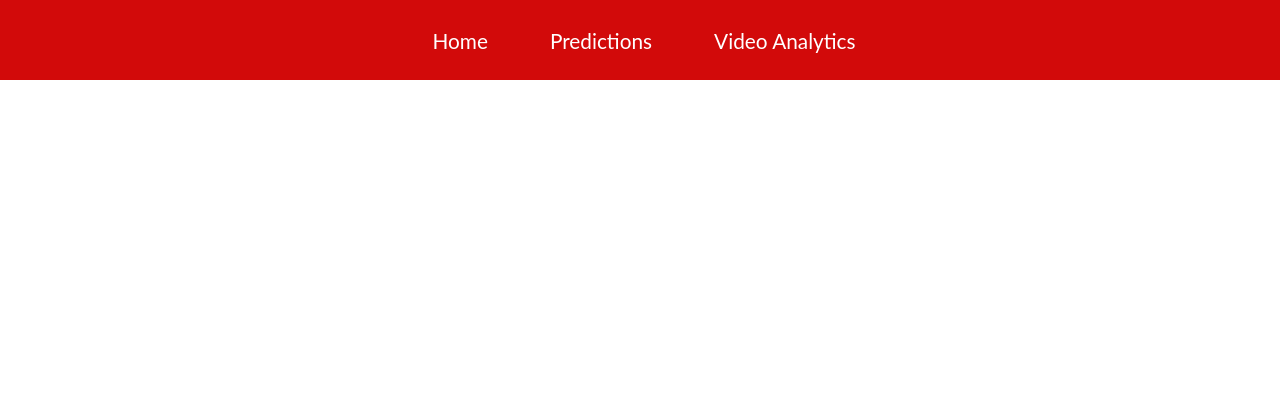
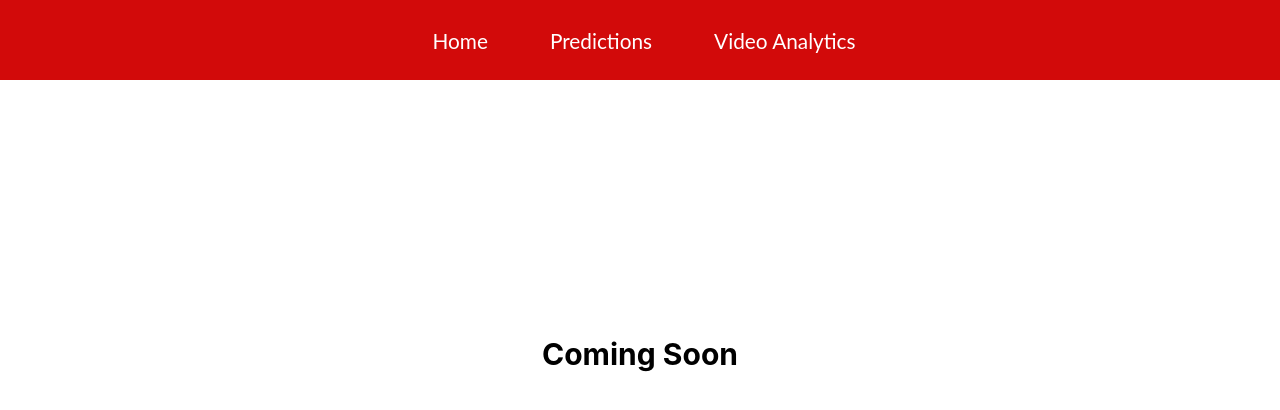
Before and after one commit to LakshaySoin/UFC_Analytics, a React (Create React App) app in the folder ufc_analytics/ufc_website/: page /UFC_Analytics/video-analytics in a window 1280 px wide. Shown: the top 410 px of the page. Built offline with nearby package versions, Linux system fonts and the light colour scheme.

Commit message:
fixed file paths

```diff
--- a/ufc_analytics/ufc_website/public/index.html
+++ b/ufc_analytics/ufc_website/public/index.html
@@ -2,14 +2,14 @@
 <html lang="en">
   <head>
     <meta charset="utf-8" />
-    <link rel="icon" href="%PUBLIC_URL%/UFC_logo.svg" />
+    <link rel="icon" href="%PUBLIC_URL%/UFC_logo.jpg" />
     <meta name="viewport" content="width=device-width, initial-scale=1" />
     <meta name="theme-color" content="#000000" />
     <meta
       name="description"
       content="Web site created using create-react-app"
     />
-    <link rel="apple-touch-icon" href="%PUBLIC_URL%/UFC_logo.svg" />
+    <link rel="apple-touch-icon" href="%PUBLIC_URL%/UFC_logo.jpg" />
     <!--
       manifest.json provides metadata used when your web app is installed on a
       user's mobile device or desktop. See https://developers.google.com/web/fundamentals/web-app-manifest/
--- a/ufc_analytics/ufc_website/src/App.js
+++ b/ufc_analytics/ufc_website/src/App.js
@@ -11,9 +11,9 @@ function App() {
       <Router>
         <Navbar />
         <Routes>
-          <Route path='./' exact element={<Home />} />
-          <Route path='./predictions' exact element={<Predictions />} />
-          <Route path='./video-analytics' exact element={<Videos />} />
+          <Route path='UFC_Analytics/' exact element={<Home />} />
+          <Route path='UFC_Analytics/predictions' exact element={<Predictions />} />
+          <Route path='UFC_Analytics/video-analytics' exact element={<Videos />} />
         </Routes>
       </Router>
     </>
--- a/ufc_analytics/ufc_website/src/Event.js
+++ b/ufc_analytics/ufc_website/src/Event.js
@@ -1,6 +1,5 @@
 import React, {useEffect, useState} from 'react'
 import './Event.css'
-import Papa from 'papaparse';
 
 const Event = (props) => {
     const title = props.title;
@@ -31,7 +30,7 @@ const Event = (props) => {
     useEffect(() => {
         const loadPredictions = async () => {
           try {
-            const response = await fetch(`UFC_Analytics/${event}.csv`);
+            const response = await fetch(`${event}.csv`);
             if (!response.ok) {
               throw new Error(`Failed to fetch: ${response.statusText}`);
             }
@@ -42,6 +41,7 @@ const Event = (props) => {
             // Now `parsedPredictions` is an array, so you can use .map
             parsedPredictions.map(prediction => {
                 console.log(`Red: ${prediction.RedFighter}, Blue: ${prediction.BlueFighter}, Result: ${prediction.Result}`);
+                return null;
             });
 
             setPredictions(parsedPredictions);
--- a/ufc_analytics/ufc_website/src/Home.js
+++ b/ufc_analytics/ufc_website/src/Home.js
@@ -11,8 +11,8 @@ function Home() {
         <h1 className='header'>Analytics</h1>
       </div>
       <div className='buttons'>
-        <Link to='/predictions' className='prediction-button'>Future Fight Predictions</Link>
-        <Link to='/video-analytics'className='video-analytics-button'>Video Analysis of Fights</Link>
+        <Link to='./predictions' className='prediction-button'>Future Fight Predictions</Link>
+        <Link to='./video-analytics'className='video-analytics-button'>Video Analysis of Fights</Link>
       </div>
     </div>
   )
--- a/ufc_analytics/ufc_website/src/Navbar.js
+++ b/ufc_analytics/ufc_website/src/Navbar.js
@@ -43,13 +43,13 @@ function Navbar() {
           </div>
           {link && <ul className={click ? 'nav-menu active' : 'nav-menu'}>
             <li className='nav-item'>
-              <Link to='/' className='nav-links' onClick={closeMobileMenu}>
+              <Link to='/UFC_Analytics' className='nav-links' onClick={closeMobileMenu}>
                 Home
               </Link>
             </li>
             <li className='nav-item'>
               <Link
-                to='/predictions'
+                to='/UFC_Analytics/predictions'
                 className='nav-links'
                 onClick={closeMobileMenu}
               >
@@ -58,7 +58,7 @@ function Navbar() {
             </li>
             <li className='nav-item'>
               <Link
-                to='/video-analytics'
+                to='/UFC_Analytics/video-analytics'
                 className='nav-links'
                 onClick={closeMobileMenu}
               >
--- /dev/null
+++ b/ufc_analytics/ufc_website/src/Videos.css
@@ -0,0 +1,6 @@
+.videos-text {
+    font-size: 30px;
+    text-align: center;
+    font-weight: bold;
+    margin-top: 20%;
+}
--- a/ufc_analytics/ufc_website/src/Videos.js
+++ b/ufc_analytics/ufc_website/src/Videos.js
@@ -1,8 +1,11 @@
 import React from 'react'
+import './Videos.css'
 
 function Videos() {
   return (
-    <div>Videos</div>
+    <div className='videos-text'>
+      Coming Soon
+    </div>
   )
 }
 
```
Also changed, not shown: ufc_analytics/ufc_website/public/UFC_Logo.svg (deleted), ufc_analytics/ufc_website/public/UFC_logo.jpg (added).
